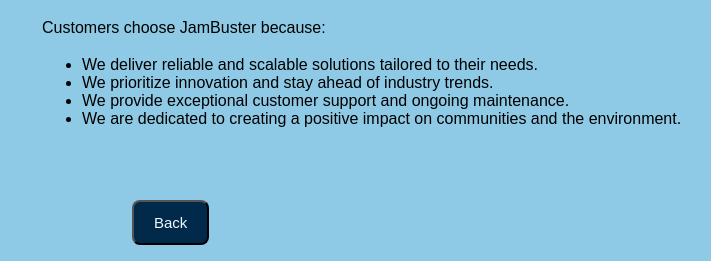
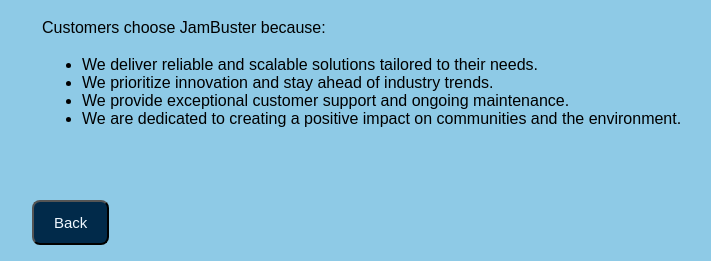
Before and after one commit to ardhish-Patel22-10/HACKATHON, a PHP site: page /aboutus.html in a window 1280 px wide. Shown: the part 679-940 px from the top of the page, without its empty margins (198-909 px from the left). Run offline with PHP 8.4, Linux system fonts and the light colour scheme; some web fonts are replaced.

Commit message:
changed the padding

```diff
--- a/aboutus.css
+++ b/aboutus.css
@@ -48,5 +48,5 @@
         }
         .ul {
             list-style-type: none;
-            padding-left: 330px;
+            padding-left: 230px;
         }
```
